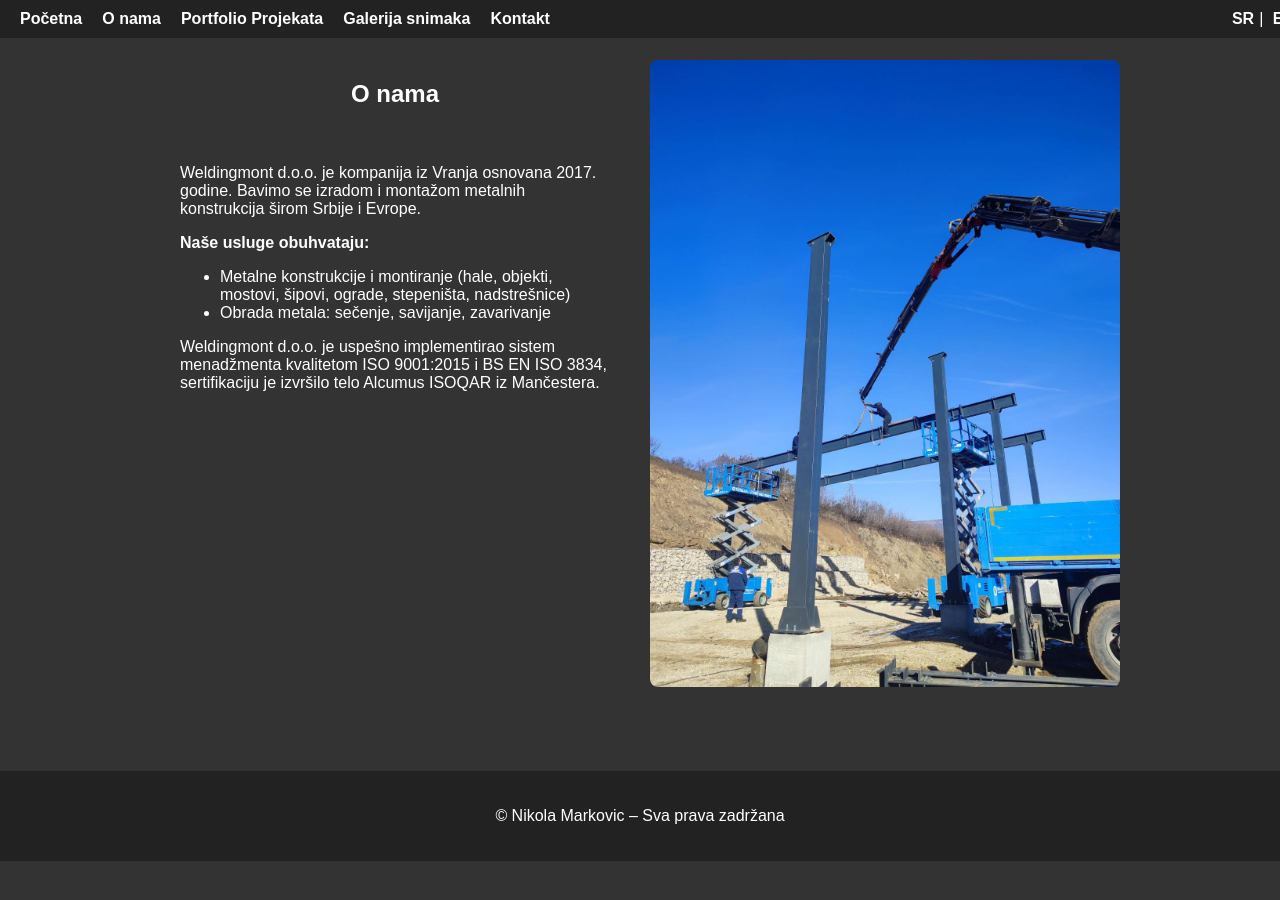
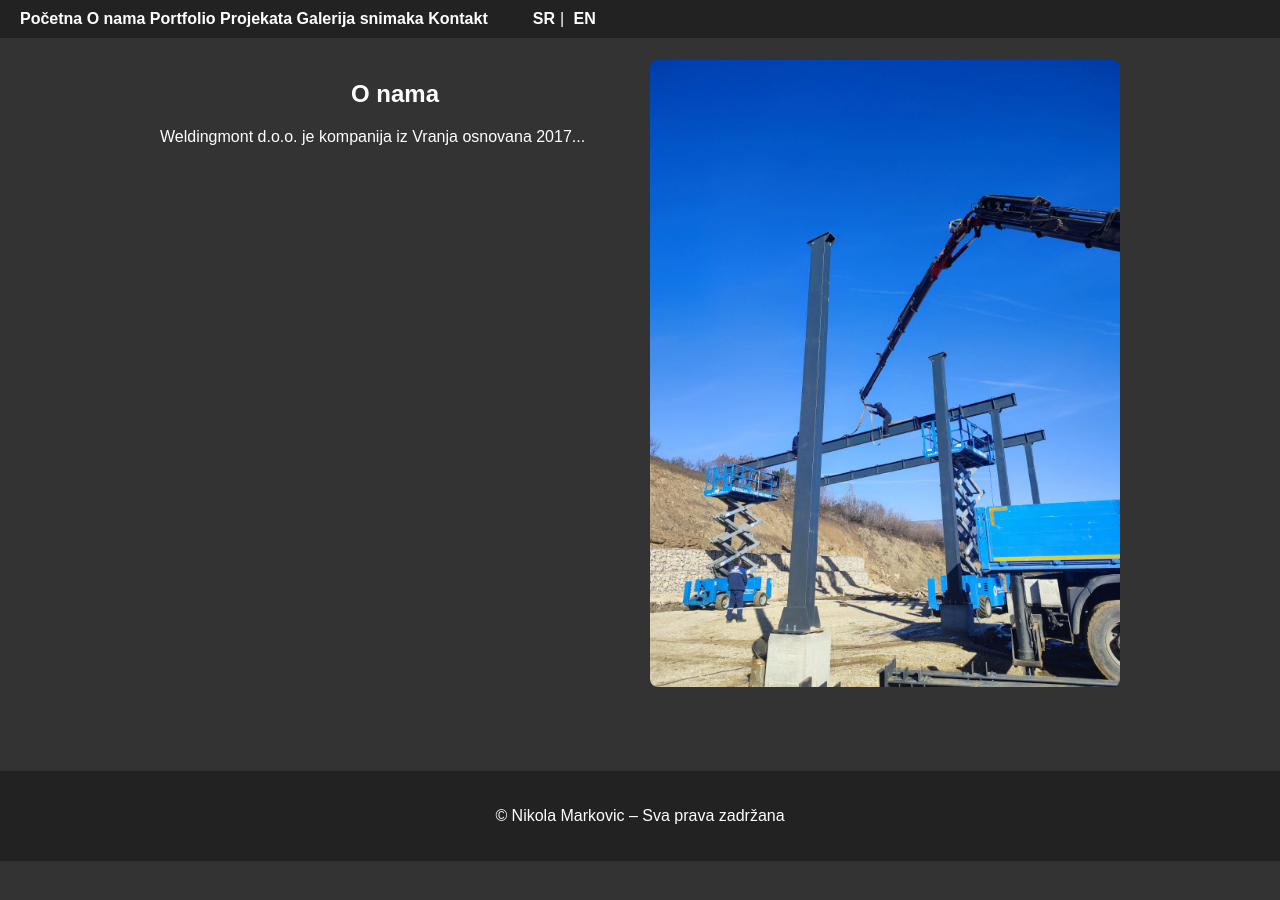
Before and after one commit to weldingmont/test, a Jekyll site: the page onama.html, which Jekyll copies as it is, in a window 1280 px wide. Built offline with Jekyll 4.4.1, drawn with Linux system fonts in a browser that asks for light colours.

Commit message:
Add files via upload

```diff
--- a/onama.html
+++ b/onama.html
@@ -1,6 +1,5 @@
 <!DOCTYPE html>
-<html lang="sr">
-<head><meta charset="UTF-8"><meta name="viewport" content="width=device-width, initial-scale=1"><title>O nama</title><link rel="stylesheet" href="styles.css"></head><body>
+<html lang="sr"><head><meta charset="UTF-8"><meta name="viewport" content="width=device-width, initial-scale=1"><title>O nama</title><link rel="stylesheet" href="styles.css"></head><body>
 <header>
   <nav class="navbar">
     <div class="nav-links">
@@ -25,26 +24,14 @@
 <main>
   <section class="onama-section" id="about">
     <div class="onama-text">
-      <h1 class="lang sr">O nama</h1>
-      <h1 class="lang en">About us</h1>
-      <div style="padding: 20px; max-width: 800px; margin: auto; text-align: left;">
-        <p class="lang sr">Weldingmont d.o.o. je kompanija iz Vranja osnovana 2017. godine. Bavimo se izradom i montažom metalnih konstrukcija širom Srbije i Evrope.</p>
-        <p class="lang en">Weldingmont Ltd. is a company from Vranje, founded in 2017. We design and install metal structures across Serbia and Europe.</p>
-        <p class="lang sr"><strong>Naše usluge obuhvataju:</strong></p>
-        <p class="lang en"><strong>Our services include:</strong></p>
-        <ul>
-          <li class="lang sr">Metalne konstrukcije i montiranje (hale, objekti, mostovi, šipovi, ograde, stepeništa, nadstrešnice)</li>
-          <li class="lang en">Metal construction assembly (halls, buildings, bridges, posts, fences, stairs, canopies)</li>
-          <li class="lang sr">Obrada metala: sečenje, savijanje, zavarivanje</li>
-          <li class="lang en">Metal processing: cutting, bending, welding</li>
-        </ul>
-        <p class="lang sr">Weldingmont d.o.o. je uspešno implementirao sistem menadžmenta kvalitetom ISO 9001:2015 i BS EN ISO 3834, sertifikaciju je izvršilo telo Alcumus ISOQAR iz Mančestera.</p>
-        <p class="lang en">Weldingmont Ltd. has successfully implemented ISO 9001:2015 and BS EN ISO 3834, certified by Alcumus ISOQAR of Manchester.</p>
+      <h1 class="lang sr">O nama</h1><h1 class="lang en">About us</h1>
+      <div>
+        <p class="lang sr">Weldingmont d.o.o. je kompanija iz Vranja osnovana 2017...</p>
+        <p class="lang en">Weldingmont Ltd. is a company from Vranje, founded...</p>
+        <!-- Full text here -->
       </div>
     </div>
-    <div class="onama-image">
-      <img src="images/onama.jpg" alt="Onama">
-    </div>
+    <div class="onama-image"><img src="images/onama.jpg" alt="Onama"></div>
   </section>
 </main>
 <footer>
--- a/styles.css
+++ b/styles.css
@@ -15,11 +15,8 @@ header {
 }
 .navbar {
   display: flex;
-  justify-content: space-between;
   align-items: center;
-}
-.nav-links {
-  display: flex;
+  justify-content: flex-start;
   gap: 20px;
 }
 .nav-links a {
@@ -68,55 +65,7 @@ main {
   font-size: 4rem;
   text-shadow: 2px 2px 8px rgba(0,0,0,0.7);
 }
-/* Onama */
-.onama-section {
-  display: flex;
-  flex-wrap: wrap;
-  gap: 20px;
-  margin-top: 20px;
-  padding: 20px;
-  max-width: 1000px;
-  margin-left: auto;
-  margin-right: auto;
-}
-.onama-text, .onama-image {
-  flex: 1 1 400px;
-}
-.onama-text {
-  text-align: center;
-}
-.onama-text p, .onama-text ul {
-  text-align: left;
-}
-.onama-image img {
-  max-width: 100%;
-  border-radius: 8px;
-}
-/* Portfolio */
-.portfolio-section {
-  margin-top: 20px;
-}
-.blog-posts {
-  display: grid;
-  grid-template-columns: repeat(3, 1fr);
-  gap: 20px;
-}
-.blog-posts iframe {
-  width: 100%;
-  aspect-ratio: 16/9;
-}
-/* Galerija */
-.videogrid {
-  display: grid;
-  grid-template-columns: repeat(3,1fr);
-  gap: 20px;
-  margin-top: 20px;
-}
-.videogrid iframe {
-  width: 100%;
-  aspect-ratio: 16/9;
-}
-/* Contact */
+/* Contact on Home */
 .contact-section {
   display: flex;
   flex-wrap: wrap;
@@ -138,6 +87,56 @@ main {
   border: none;
   border-radius: 8px;
 }
+/* Onama */
+.onama-section {
+  display: flex;
+  flex-wrap: wrap;
+  gap: 20px;
+  margin-top: 20px;
+  padding: 20px;
+}
+.onama-text, .onama-image {
+  flex: 1 1 400px;
+}
+.onama-text {
+  text-align: center;
+}
+.onama-text div {
+  max-width: 800px;
+  margin: auto;
+  text-align: left;
+}
+.onama-image img {
+  max-width: 100%;
+  border-radius: 8px;
+}
+/* Portfolio */
+.portfolio-section {
+  margin-top: 20px;
+  text-align: center;
+}
+.portfolio-section .blog-posts {
+  display: grid;
+  grid-template-columns: repeat(3, 1fr);
+  gap: 20px;
+}
+.portfolio-section .blog-posts iframe {
+  width: 100%;
+  height: auto;
+  aspect-ratio: 16/9;
+}
+/* Galerija */
+.videogrid {
+  display: grid;
+  grid-template-columns: repeat(3,1fr);
+  gap: 20px;
+  margin-top: 20px;
+  text-align: center;
+}
+.videogrid iframe {
+  width: 100%;
+  aspect-ratio: 16/9;
+}
 /* Footer */
 footer {
   margin-top: 40px;
@@ -145,7 +144,7 @@ footer {
   background: #222;
   text-align: center;
 }
-footer a, footer p {
+footer p, footer a {
   color: #fff;
   text-decoration: none;
 }
```
Also changed, not shown: other parts of onama.html (+1 -0 lines), galerija.html (+3 -4 lines), index.html (+5 -8 lines).
